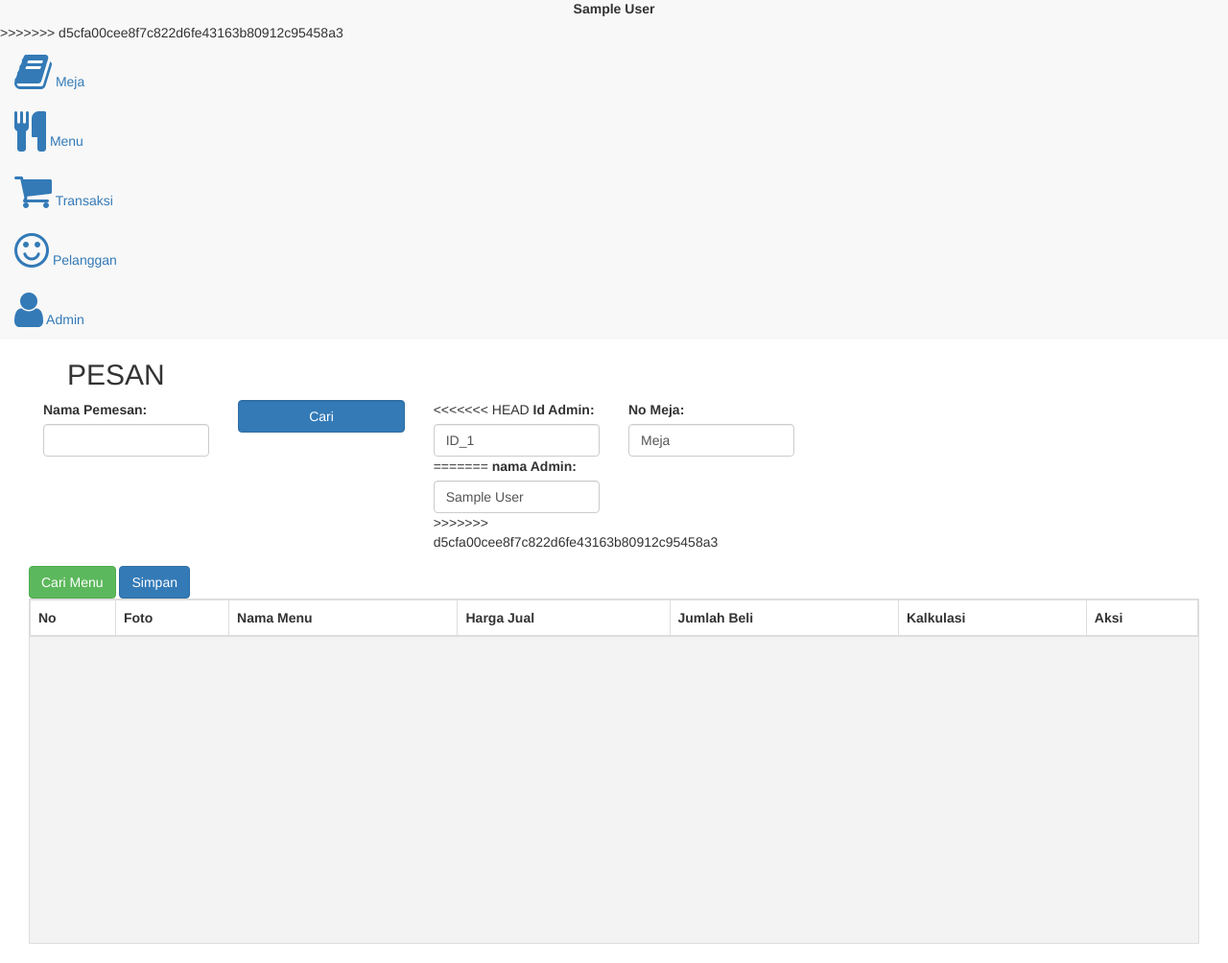
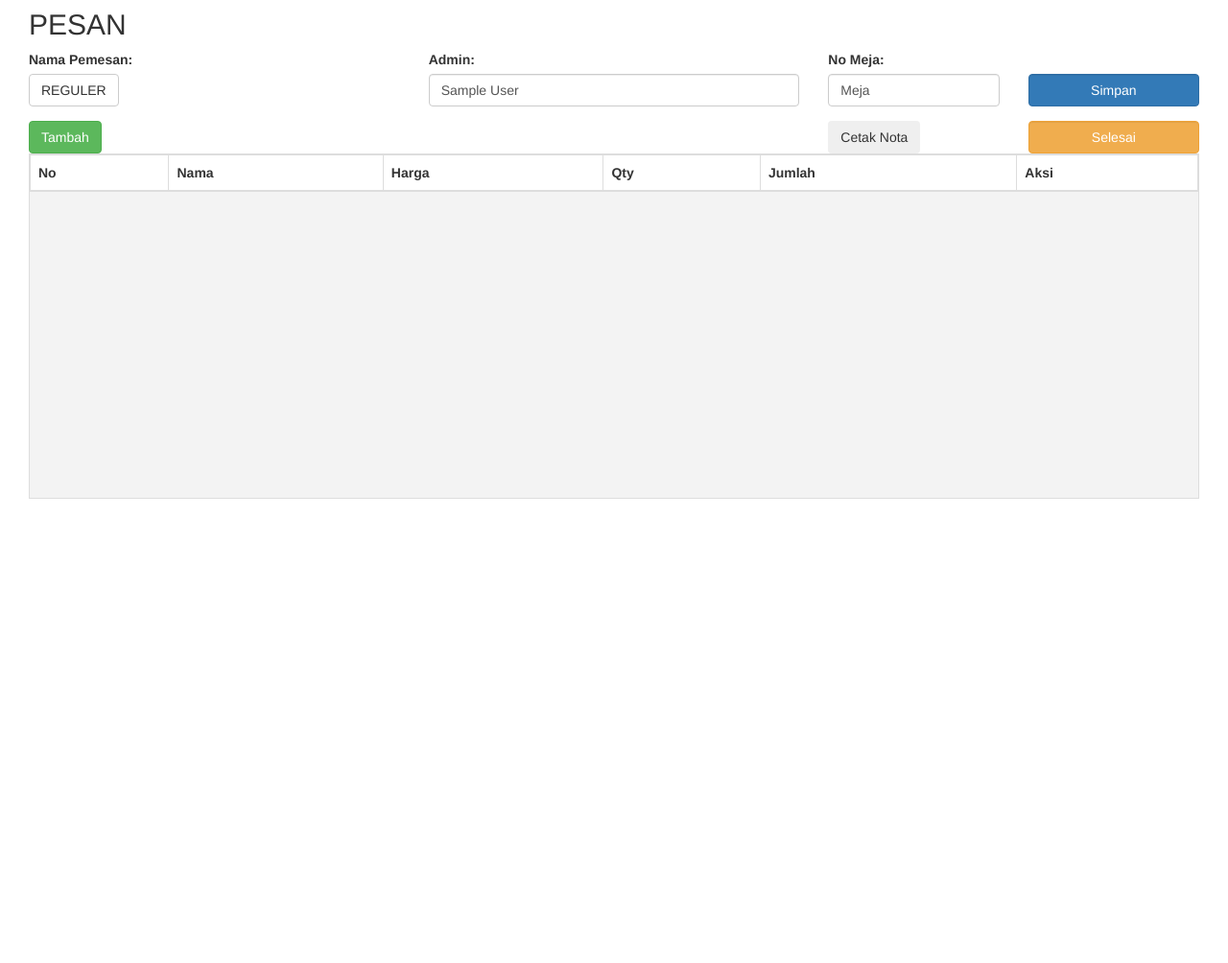
Before and after one commit to tugaswebstiki/tugasopitdexdizwandas, a PHP site: page /index.php?halaman=pesan in a window 1280 px wide. Shown: the part 697-1701 px from the top of the page at 96% size. After the commit the page ends 1217 px from the top, so only its background shows below. Run offline with PHP 8.4, Linux system fonts and the light colour scheme; the visitor is signed in with stand-in values (Sample User, id 1); data that the repository does not hold is empty; some libraries are stand-ins or nearby versions.

Commit message:
restorant

```diff
--- a/admin/admin.php
+++ b/admin/admin.php
@@ -1,7 +1,7 @@
 <div>
 	<div>
 	<div><h2>ADMIN</h2><hr>
-		<a type="button" class="btn btn-success"  data-backdrop="static" data-keyboard="false" data-toggle="modal" data-target="#tambahadmin">Tambah</a>
+		<a type="button" class="btn btn-success" data-toggle="modal" data-target="#tambahadmin">Tambah</a>
 	</div>
 	<br>
 
@@ -27,7 +27,7 @@
 						data-nama=	"Nama&nbsp : <?php echo $pecah['nama_admin']; ?>"
 						data-alamat="Asal&nbsp&nbsp&nbsp&nbsp&nbsp&nbsp: <?php echo $pecah['alamat']; ?>"
 						data-notel=	"No.telp&nbsp: <?php echo $pecah['no_telp_admin']; ?>"
-						style="width: 90%;" class="btn btn-default" data-backdrop="static" data-keyboard="false">
+						style="width: 90%;" class="btn btn-default">
 						<?php  echo $pecah['nama_admin']; ?></a></td>
 				</tr>
 
@@ -64,7 +64,6 @@
 		<div class="modal-content">
 			<div class="modal-body">
 				<div class="modal-header">
-					<button type="button" class="close" data-dismiss="modal">&times;</button>
 					<h2>DETAIL</h2>
 				</div>
 				<table><br>
@@ -98,7 +97,6 @@
 
 
 				<div class="modal-header">
-					<button type="button" class="close" data-dismiss="modal">&times;</button>
 					<h2>TAMBAH ADMIN</h2>
 				</div>
 
--- a/admin/index.php
+++ b/admin/index.php
@@ -97,17 +97,17 @@
                 <a class="navbar-brand" href="index.html">W.O.Y Resto</a>
             </div>
 
-            <div style="color: white;padding: 15px 50px 5px 20px;float: right;font-size: 16px;">
+            <div class=" paneljam">
 
-             &nbsp; <a href="login.html" class="btn btn-danger square-btn-adjust">Logout</a> </div>
-             <div style="color: white;padding: 15px 50px 5px 10px;float: right;font-size: 16px;">
+             &nbsp; <a href="login.php" class="btn btn-danger square-btn-adjust">Logout</a> </div>
+             <div class=" paneljam">
 
              <?php
             echo date("  d-m-Y") . "<br>";
             ?>
 
             </div>
-            <div style="color: white;padding: 15px 10px 5px 50px;float: right;font-size: 16px;" id="jamdigital"></div>
+            <div class=" paneljam" id="jamdigital"></div>
         </nav>
 
 
@@ -120,16 +120,10 @@
                 <nav class="navbar-default navbar-side" role="navigation">
         <div class="sidebar-collapse">
                 <ul class="nav" id="main-menu">
-<<<<<<< HEAD
-		<li class="text-center">
-                    <img src="../assets/img/profil/opit.jpg" class="user-image img-responsive"/>
-					</li>
-=======
-		<li class="text-center namaadmin">
-                    <img src="../assets/img/Profil/<?php echo $_SESSION['sess_foto']; ?>" class="user-image img-responsive coba" />
-                    <label><?php echo $_SESSION['sess_nama']; ?></label>
-		</li>
->>>>>>> d5cfa00cee8f7c822d6fe43163b80912c95458a3
+            		<li class="text-center namaadmin">
+                                <img src="../assets/img/Profil/<?php echo $_SESSION['sess_foto']; ?>" class="user-image img-responsive coba" />
+
+            		</li>
     <li><a href="index.php"><i class="fa fa-book fa-3x"></i> Meja</a></li>
     <li><a href="index.php?halaman=menu"><i class="fa fa-cutlery fa-3x"></i> Menu</a></li>
     <li><a href="index.php?halaman=transaksi"><i class="fa fa-shopping-cart fa-3x"></i> Transaksi</a></li>
--- a/admin/member.php
+++ b/admin/member.php
@@ -1,7 +1,7 @@
 <div>
 
 	<div><h2>DAFTAR PELANGGAN</h2><hr>
-		<a type="button" class="btn btn-success"  data-backdrop="static" data-keyboard="false" data-toggle="modal" data-target="#tambahpelanggan">Tambah</a>
+		<a type="button" class="btn btn-success" data-toggle="modal" data-target="#tambahpelanggan">Tambah</a>
 	</div>
 	<br>
 <div style="height:360px;overflow-y: scroll; ">
@@ -42,12 +42,11 @@
 
 
 				<a id="ubah" type="button" class="btn btn-warning" data-toggle="modal" data-target="#ubahpelanggan"
-						 data-backdrop="static" data-keyboard="false"
 						data-id="<?php echo $pecah['id_pelanggan'];?>"
 						data-nama="<?php echo $pecah['nama_pelanggan']; ?>"
 						data-alamat="<?php echo $pecah['alamat_pelanggan']; ?>"
 						data-notel="<?php echo $pecah['no_telp_pelanggan']; ?>">Ubah</a>
-						<a id="hapus" type="button" class="btn btn-danger" data-toggle="modal"  data-backdrop="static" data-keyboard="false" data-target="#hapuspelanggan" data-id="<?php echo $pecah['id_pelanggan'];?>">Hapus</a>
+						<a id="hapus" type="button" class="btn btn-danger" data-toggle="modal"  data-target="#hapuspelanggan" data-id="<?php echo $pecah['id_pelanggan'];?>">Hapus</a>
 					<?php
 				}
 					?>
@@ -100,7 +99,6 @@
 
 
 				<div class="modal-header">
-					<button type="button" class="close" data-dismiss="modal">&times;</button>
 					<h2>TAMBAH PELANGGAN</h2>
 				</div>
 
--- a/admin/pesan.php
+++ b/admin/pesan.php
@@ -1,31 +1,27 @@
 <div class="col-md-12">
-<div class="container judul"><h2>PESAN</h2></div>
+<div class="container judul col-md-12"><h2>PESAN</h2></div>
 
 
 <form >
 
-<div class="col-md-12">
+<div >
 
-		<div class="col-md-2 ubah">
+		<div class="col-md-4">
 			<div class="form-group">
 				<label for="nama">Nama Pemesan:</label>
-				<input type="text" class="form-control" id="nama">
+				<div>
+					<a type="button" class="btn btn-default lebar100" data-toggle="modal" data-target="#carimember" >
+						<?php
+							echo "REGULER";
+						 ?>
+					</a>
+				</div>
 			</div>
 		</div>
-		<div class="col-md-2 ubah3">
+		<div class="col-md-4">
 			<div class="form-group">
-				<a type="button" class="btn btn-primary form-control " data-toggle="modal" data-target="#carimember">Cari</a>
-			</div>
-		</div>
-		<div class="col-md-2">
-			<div class="form-group">
-<<<<<<< HEAD
-				<label for="alamat">Id Admin:</label>
-				<div class="form-control" id="idadm">ID_1</div>
-=======
-				<label for="alamat">nama Admin:</label>
+				<label for="alamat">Admin:</label>
 				<div class="form-control" ><?php echo $_SESSION['sess_nama'];?></div>
->>>>>>> d5cfa00cee8f7c822d6fe43163b80912c95458a3
 			</div>
 		</div>
 		<div class="col-md-2">
@@ -40,7 +36,12 @@
 				<div class="form-control" id="no_meja"><?php echo "Meja ";echo $id_meja;?></div>
 			</div>
 		</div>
-
+		<div class="col-md-2">
+			<div class="form-group">
+				<label>&nbsp</label>
+				<a type="" class="btn btn-primary form-control ">Simpan</a>
+			</div>
+		</div>
 
 </div>
 
@@ -56,21 +57,28 @@
 
 
 
+<div>
+	<div class="col-md-8 paddingbutton">
+	<button type="button" class="btn btn-success" data-toggle="modal" data-target="#carimenu">Tambah</button>
+	</div>
+	<div class="col-md-2 paddingbutton">
+	<button type="button" class="btn lebar100" data-toggle="modal" data-target="#">Cetak Nota</button>
+	</div>
+	<div class="col-md-2 paddingbutton">
+	<button type="button" class="btn btn-warning form-control" data-toggle="modal" data-target="#">Selesai</button>
+	</div>
+</div>
 
-<div class="col-md-4">
-<button type="button" class="btn btn-success" data-toggle="modal" data-target="#carimenu">Cari Menu</button>
-<button type="submit" class="btn btn-primary">Simpan</button></div>
 <div class="col-md-12">
 	<div class="table table-bordered" style="height:360px;overflow-y: scroll; background-color: #F3F3F3">
 	<table class="table table-bordered table-hover ">
 	<thead>
 		<tr>
 			<th>No</th>
-			<th>Foto</th>
-			<th>Nama Menu</th>
-			<th>Harga Jual</th>
-			<th>Jumlah Beli</th>
-			<th>Kalkulasi</th>
+			<th>Nama</th>
+			<th>Harga</th>
+			<th>Qty</th>
+			<th>Jumlah</th>
 			<th class="lebar18">Aksi</th>
 		</tr>
 	</thead>
@@ -129,6 +137,7 @@
 								<th>Nama</th>
 								<th>Alamat</th>
 								<th>No Telepon</th>
+								<th>Aksi</th>
 							</tr>
 						</thead>
 						<tbody>
@@ -148,6 +157,7 @@
 								<td><?php echo $pecah['nama_pelanggan']; ?></td>
 								<td><?php echo $pecah['alamat_pelanggan']; ?></td>
 								<td><?php echo $pecah['no_telp_pelanggan']; ?></td>
+								<td><a id="pilih" type="button" class="btn btn-success" data-id="<?php echo $pecah['id_pelanggan'];?>">Pilih</a></td>
 							</tr>
 
 							<?php
@@ -159,11 +169,6 @@
 					</table>
 					</div>
 
-				</div>
-				<!-- footer modal -->
-				<div class="modal-footer">
-
-					<button type="button" class="btn btn-success" data-dismiss="modal" name="okmenu">OK</button>
 				</div>
 			</div>
 		</div>
--- a/admin/transaksi.php
+++ b/admin/transaksi.php
@@ -89,7 +89,6 @@
         <div class="modal-dialog" role="document">
             <div class="modal-content">
                 <div class="modal-header">
-                    <button type="button" class="close" data-dismiss="modal">&times;</button>
                     <h4 class="modal-title">Detail Transaksi</h4>
                 </div>
                 <div class="modal-body">
```
Also changed, not shown: admin/menu.php (+3 -6 lines), assets/css/custom.css (+10 -0 lines), assets/css/ganti.css (+12 -0 lines), assets/img/profil/opit.jpg.
